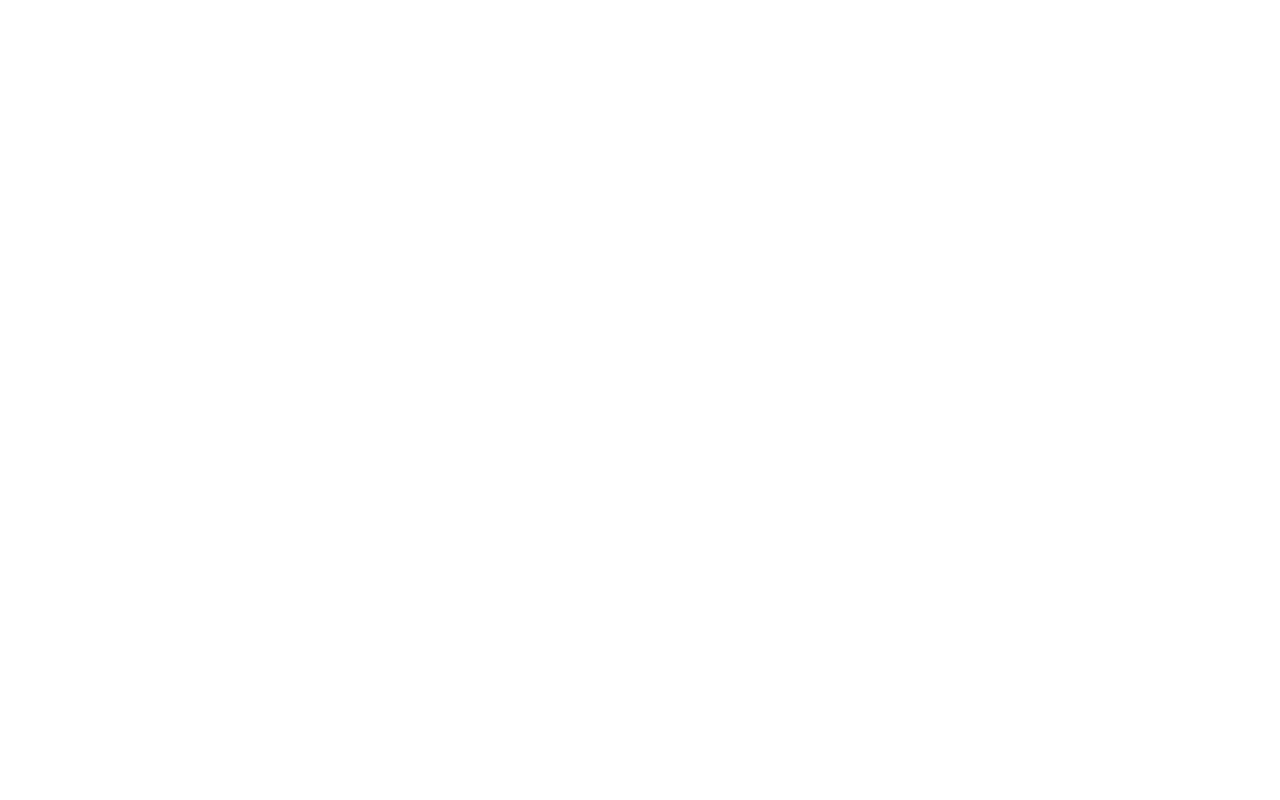
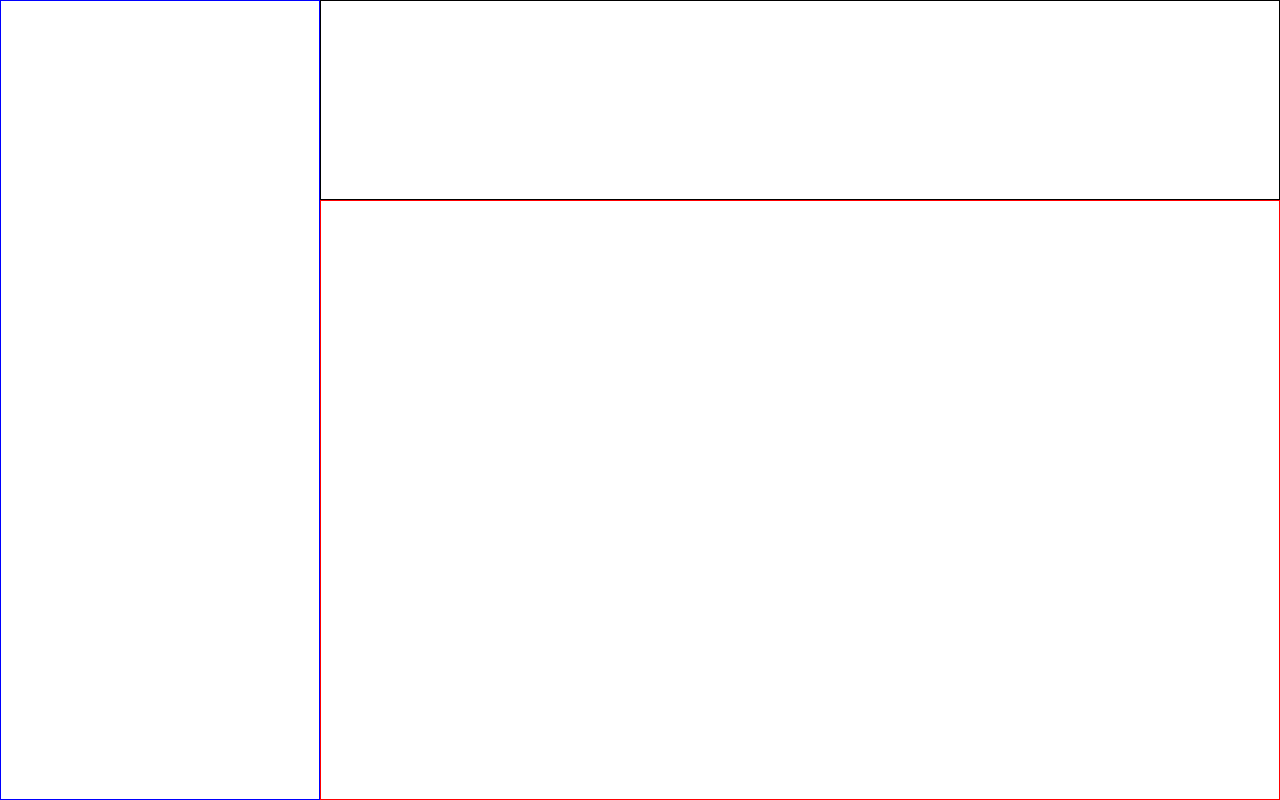
Before and after one commit to IvanLowLLH/odin-admin-dashboard, a plain HTML site: page index.html in a window 1280 px wide. Drawn offline with Linux system fonts and the light colour scheme.

Commit message:
Initial overall grid layout

```diff
--- a/index.html
+++ b/index.html
@@ -7,6 +7,16 @@
     <link rel="stylesheet" href="style.css">
 </head>
 <body>
+    <div class="container">
+        <div class="sidebar">
 
+        </div>
+        <div class="header">
+
+        </div>
+        <div class="main-content">
+
+        </div>
+    </div>
 </body>
 </html>
--- a/style.css
+++ b/style.css
@@ -0,0 +1,31 @@
+body,
+html {
+    height: 100%;
+    margin: 0;
+}
+
+.container {
+    height: 100%;
+    width: 100%;
+    display: grid;
+    grid-template-columns: 1fr 3fr;
+    grid-template-rows: 1fr 3fr;
+}
+
+.sidebar {
+    border: 1px solid blue;
+    grid-column: 1 / 2;
+    grid-row: 1 / 3;
+}
+
+.header {
+    border: 1px solid black;
+    grid-column: 2 / 3;
+    grid-row: 1 / 2;
+}
+
+.main-content {
+    border: 1px solid red;
+    grid-column: 2 / 3;
+    grid-row: 2 / 3;
+}
```
